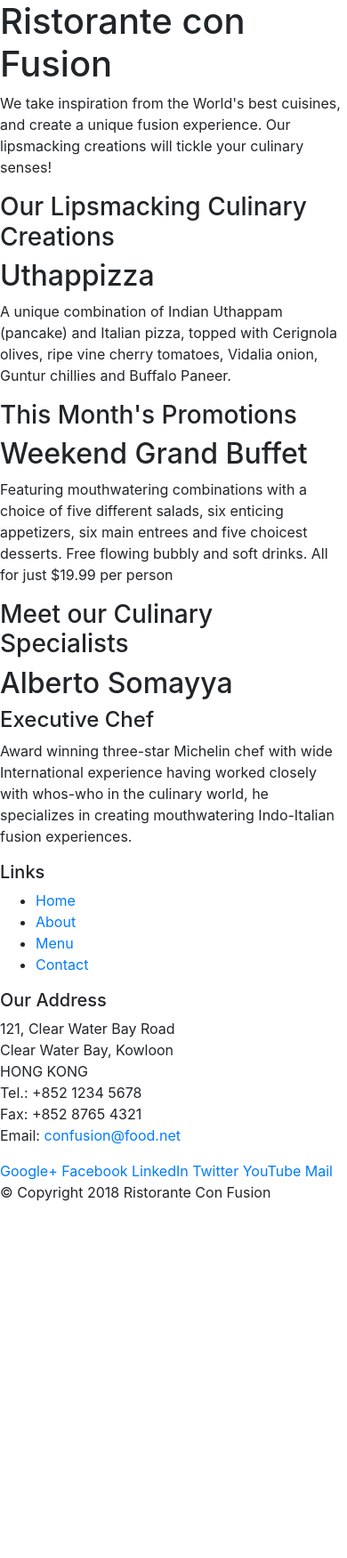
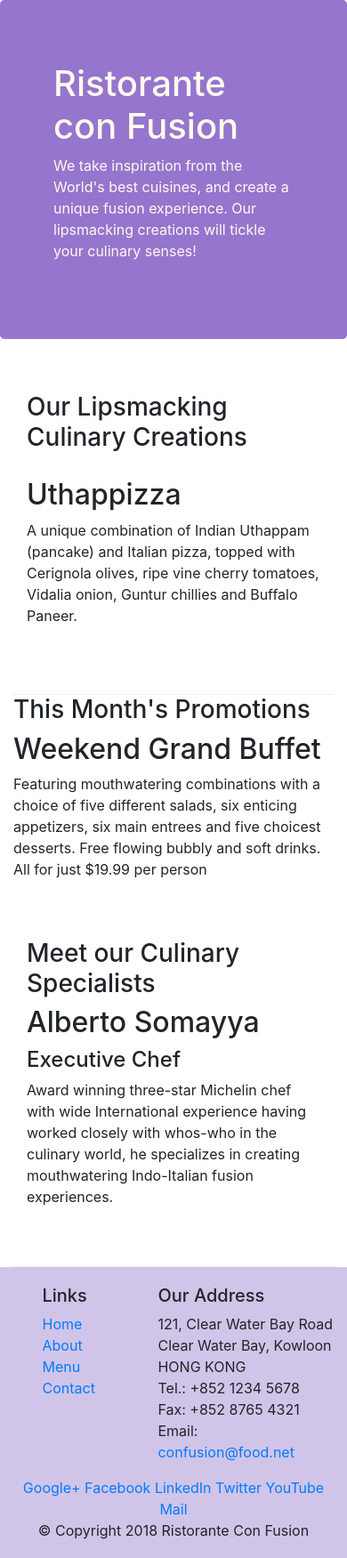
Before and after one commit to pedrobautistamx/conFusion, a website: page index.html in a window 390 px wide. Shown: the whole page at 89% size. Before the commit the page ends 1368 px from the top, so only its background shows below. Drawn offline with nearby package versions, Linux system fonts and the light colour scheme.

Commit message:
First assignment

```diff
--- /dev/null
+++ b/css/styles.css
@@ -0,0 +1,31 @@
+.row-header{
+    margin:0px auto;
+    padding:0px;
+}
+
+.row-content {
+    margin:0px auto;
+    padding: 50px 0px 50px 0px;
+    border-bottom: 1px ridge;
+    min-height:400px;
+}
+
+.footer{
+    background-color: #D1C4E9;
+    margin:0px auto;
+    padding: 20px 0px 20px 0px;
+}
+
+.jumbotron{
+    padding: 70px 30px 70px 30px;
+    margin: 0px auto;
+    background: #9575CD;
+    color: floralwhite;
+}
+
+.address{
+    font-size: 80;
+    margin: 0px ;
+    color: #0f0f0f;
+
+}
--- a/index.html
+++ b/index.html
@@ -7,53 +7,55 @@
    <meta name="viewport" content="width=device-width, initial-scale=1, shrink-to-fit=no">
    <meta http-equiv="x-ua-compatible" content="ie=edge">
 
+
    <!-- Bootstrap CSS -->
    <link rel="stylesheet" href="node_modules/bootstrap/dist/css/bootstrap.min.css">
+   <link href="css/styles.css" rel="stylesheet">
     <title>Ristorante Con Fusion</title>
 </head>
 
 <body>
 
-    <header>
-        <div>
-            <div>
-                <div>
+    <header class="jumbotron">
+        <div class="container">
+            <div class="row row-header">
+                <div class="col-12 col-sm-6">
                     <h1>Ristorante con Fusion</h1>
                     <p>We take inspiration from the World's best cuisines, and create a unique fusion experience. Our lipsmacking creations will tickle your culinary senses!</p>
                 </div>
-                <div>
+                <div class="col-12 col-sm">
                 </div>
             </div>
         </div>
     </header>
 
-    <div>
-        <div>
-            <div>
+    <div class="container">
+        <div class="row row-content align-items-center">
+            <div class="col-12 col-sm-4 order-sm-last col-md-3">
                 <h3>Our Lipsmacking Culinary Creations</h3>
             </div>
-            <div>
+            <div class="col col-sm order-sm-first col-md">
                 <h2>Uthappizza</h2>
                 <p>A unique combination of Indian Uthappam (pancake) and Italian pizza, topped with Cerignola olives, ripe vine cherry tomatoes, Vidalia onion, Guntur chillies and Buffalo Paneer.</p>
             </div>
         </div>
 
 
-        <div>
-            <div>
+        <div class="row">
+            <div class="col-12 col-sm-4 col-md-3">
                 <h3>This Month's Promotions</h3>
             </div>
-            <div>
+            <div class="col col-sm col-md">
                 <h2>Weekend Grand Buffet</h2>
                 <p>Featuring mouthwatering combinations with a choice of five different salads, six enticing appetizers, six main entrees and five choicest desserts. Free flowing bubbly and soft drinks. All for just $19.99 per person </p>
             </div>
         </div>
 
-        <div>
-            <div>
+        <div class="row row-content">
+            <div class="col-12 col-sm-4 order-sm-last col-md-3">
                 <h3>Meet our Culinary Specialists</h3>
             </div>
-            <div>
+            <div class="col col-sm order-sm-first col-md">
                 <h2>Alberto Somayya</h2>
                 <h4>Executive Chef</h4>
                 <p>Award winning three-star Michelin chef with wide International experience having worked closely with whos-who in the culinary world, he specializes in creating mouthwatering Indo-Italian fusion experiences. </p>
@@ -61,19 +63,20 @@
         </div>
     </div>
 
-    <footer>
-        <div>
-            <div>
-                <div>
+    <footer class="footer" >
+      <div class="container">
+        <div class="row">
+
+                <div class="col-4 offset-1 col-sm-2">
                     <h5>Links</h5>
-                    <ul>
+                    <ul class="list-unstyled">
                         <li><a href="#">Home</a></li>
                         <li><a href="#">About</a></li>
                         <li><a href="#">Menu</a></li>
                         <li><a href="#">Contact</a></li>
                     </ul>
                 </div>
-                <div>
+                <div class="col-7 col-sm-5">
                     <h5>Our Address</h5>
                     <address>
 		              121, Clear Water Bay Road<br>
@@ -84,8 +87,8 @@
 		              Email: <a href="mailto:confusion@food.net">confusion@food.net</a>
 		           </address>
                 </div>
-                <div>
-                    <div>
+                <div class="col-12 col-sm-4 align-self-center">
+                    <div class="text-center">
                         <a href="http://google.com/+">Google+</a>
                         <a href="http://www.facebook.com/profile.php?id=">Facebook</a>
                         <a href="http://www.linkedin.com/in/">LinkedIn</a>
@@ -94,13 +97,15 @@
                         <a href="mailto:">Mail</a>
                     </div>
                 </div>
+
            </div>
-           <div>
-                <div>
+              </div>
+           <div class="row justify-content-center">
+                <div class="col-auto">
                     <p>© Copyright 2018 Ristorante Con Fusion</p>
                 </div>
            </div>
-        </div>
+
     </footer>
     <!-- jQuery first, then Popper.js, then Bootstrap JS. -->
     <script src="node_modules/jquery/dist/jquery.slim.min.js"></script>
```
Also changed, not shown: aboutus.html (added, +124 -0 lines).
